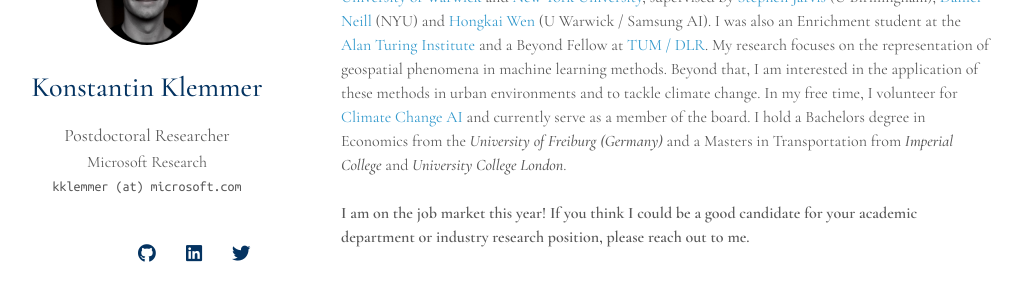
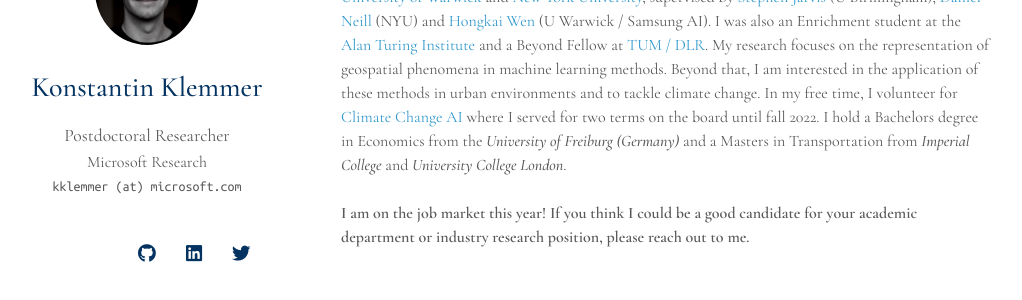
Before and after one commit to konstantinklemmer/konstantinklemmer.github.io, a Jekyll site: the page built from index.md, in a window 1280 px wide and 900 px high. Shown: the part 148-448 px from the top of the window, without its empty margins (129-1151 px from the left). Built offline with Jekyll 4.4.1, drawn with Linux system fonts in a browser that asks for light colours; nearby versions of some CDN libraries; a style sheet for code colours, icons or effects is not loaded; our own code applies the rules of GitHub Pages for plain Markdown files.

Commit message:
Update bio

```diff
--- a/index.md
+++ b/index.md
@@ -4,7 +4,7 @@
 
 ## About Me
 
-I am a postdoctoral researcher at <a href="https://www.microsoft.com/en-us/research/lab/microsoft-research-new-england">Microsoft Research New England</a>. I completed my PhD at the <a href="http://www.wisc.warwick.ac.uk/">University of Warwick</a> and <a href="https://wp.nyu.edu/ml4good/">New York University</a>, supervised by <a href="https://www.birmingham.ac.uk/staff/profiles/eps/jarvis-stephen.aspx">Stephen Jarvis</a> (U Birmingham), <a href="https://cs.nyu.edu/~neill/">Daniel Neill</a> (NYU) and <a href="https://hongkaiw.github.io/">Hongkai Wen</a> (U Warwick / Samsung AI). I was also an Enrichment student at the <a href="https://turing.ac.uk">Alan Turing Institute</a> and a Beyond Fellow at <a href="https://ai4eo.de/">TUM / DLR</a>. My research focuses on the representation of geospatial phenomena in machine learning methods. Beyond that, I am interested in the application of these methods in urban environments and to tackle climate change. In my free time, I volunteer for <a href="https://climatechange.ai">Climate Change AI</a> and currently serve as a member of the board. I hold a Bachelors degree in Economics from the <em>University of Freiburg (Germany)</em> and a Masters in Transportation from <em>Imperial College</em> and <em>University College London</em>.
+I am a postdoctoral researcher at <a href="https://www.microsoft.com/en-us/research/lab/microsoft-research-new-england">Microsoft Research New England</a>. I completed my PhD at the <a href="http://www.wisc.warwick.ac.uk/">University of Warwick</a> and <a href="https://wp.nyu.edu/ml4good/">New York University</a>, supervised by <a href="https://www.birmingham.ac.uk/staff/profiles/eps/jarvis-stephen.aspx">Stephen Jarvis</a> (U Birmingham), <a href="https://cs.nyu.edu/~neill/">Daniel Neill</a> (NYU) and <a href="https://hongkaiw.github.io/">Hongkai Wen</a> (U Warwick / Samsung AI). I was also an Enrichment student at the <a href="https://turing.ac.uk">Alan Turing Institute</a> and a Beyond Fellow at <a href="https://ai4eo.de/">TUM / DLR</a>. My research focuses on the representation of geospatial phenomena in machine learning methods. Beyond that, I am interested in the application of these methods in urban environments and to tackle climate change. In my free time, I volunteer for <a href="https://climatechange.ai">Climate Change AI</a> where I served for two terms on the board until fall 2022. I hold a Bachelors degree in Economics from the <em>University of Freiburg (Germany)</em> and a Masters in Transportation from <em>Imperial College</em> and <em>University College London</em>.
 <br>
 <br>
 <b>I am on the job market this year! If you think I could be a good candidate for your academic department or industry research position, please reach out to me.</b>
```
